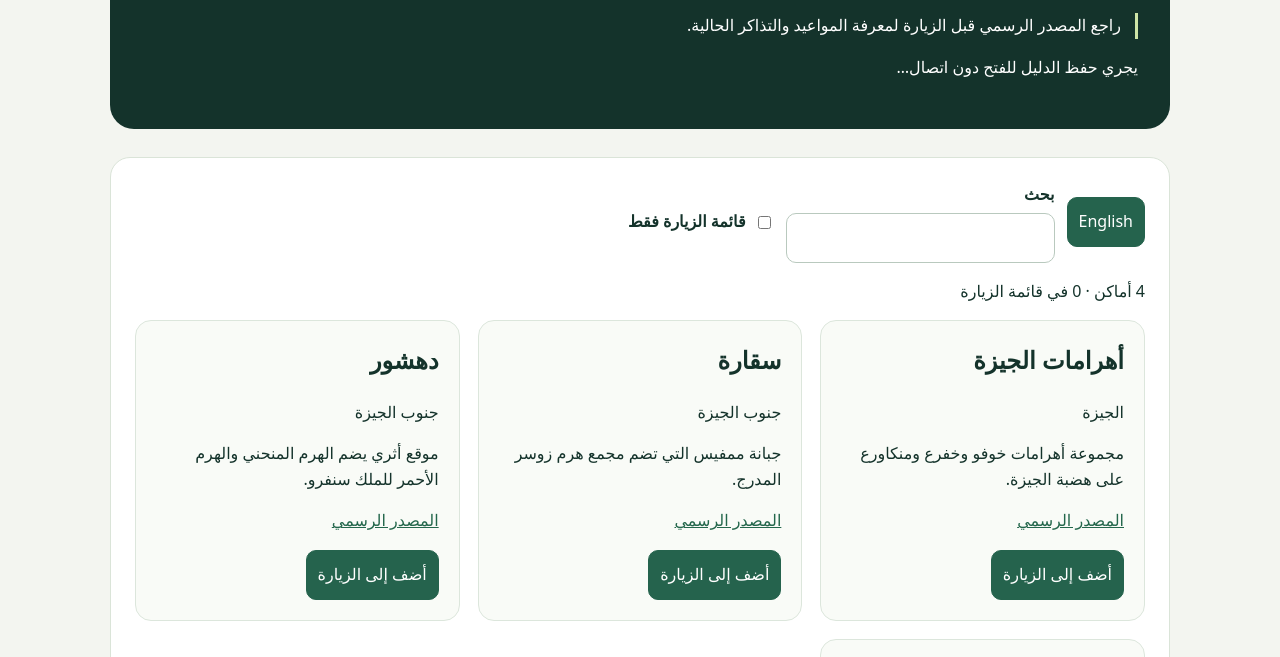
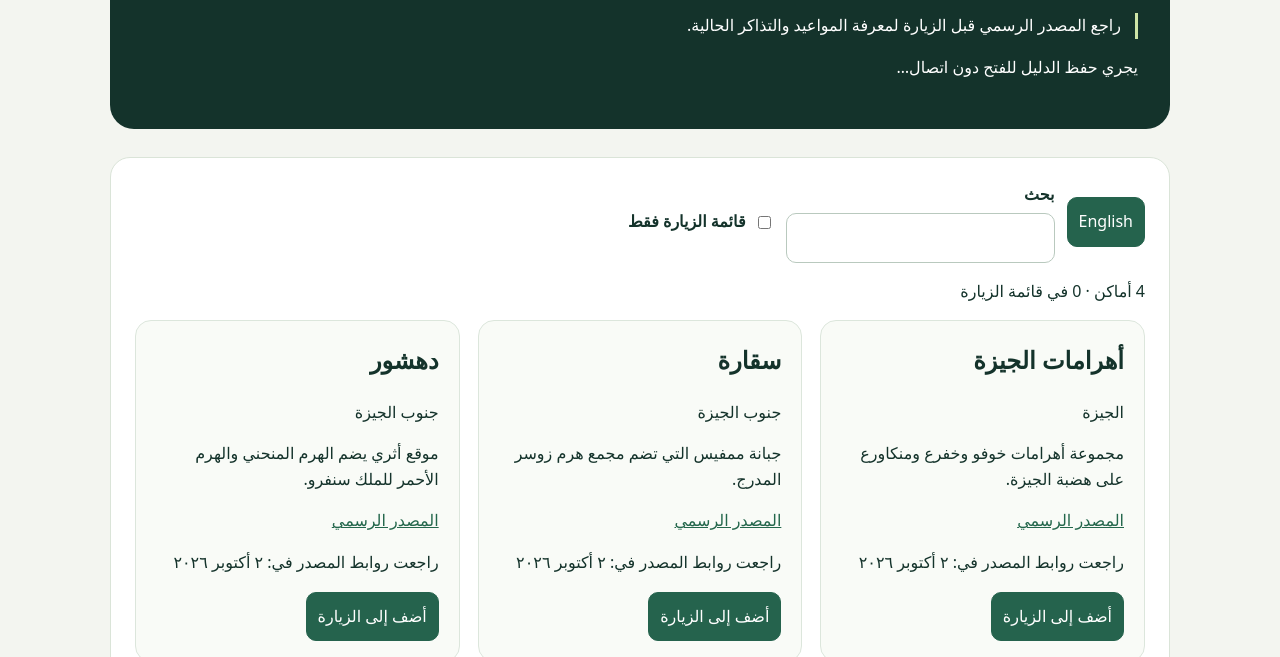
Before and after one commit to aymank2020/GizaTourGide2019, a website with bundled scripts: page index.html in a window 1280 px wide. Shown: the part 254-911 px from the top of the page. Built offline with nearby package versions, Linux system fonts and the light colour scheme.

Commit message:
Show reviewed source dates and content version in both languages

```diff
--- a/app.mjs
+++ b/app.mjs
@@ -1,4 +1,9 @@
-import { places, filterPlaces, parseFavorites } from "./places.mjs";
+import {
+  places,
+  contentVersion,
+  filterPlaces,
+  parseFavorites,
+} from "./places.mjs";
 import { setupOffline } from "./offline.mjs";
 const key = "giza-guide-favorites-v1";
 const status = document.querySelector("#status");
@@ -22,6 +27,8 @@ const labels = {
     notice: "راجع المصدر الرسمي قبل الزيارة لمعرفة المواعيد والتذاكر الحالية.",
     favorites: "قائمة الزيارة فقط",
     source: "المصدر الرسمي",
+    reviewed: "راجعت روابط المصدر في:",
+    contentVersion: "نسخة المحتوى:",
     add: "أضف إلى الزيارة",
     remove: "أزل من الزيارة",
     empty: "لا توجد أماكن تطابق البحث.",
@@ -47,6 +54,8 @@ const labels = {
       "Check the official source before visiting for current hours and tickets.",
     favorites: "Visit list only",
     source: "Official source",
+    reviewed: "Source links reviewed on:",
+    contentVersion: "Content version:",
     add: "Add to visit list",
     remove: "Remove from visit list",
     empty: "No places match these filters.",
@@ -74,6 +83,8 @@ function el(tag, text) {
 function render() {
   const copy = labels[language];
   renderOffline();
+  document.querySelector("#content-version").textContent =
+    `${copy.contentVersion} ${contentVersion}`;
   document.documentElement.lang = language;
   document.documentElement.dir = language === "ar" ? "rtl" : "ltr";
   document.title = copy.title;
@@ -110,6 +121,19 @@ function render() {
     link.target = "_blank";
     link.rel = "noopener noreferrer";
     card.append(link);
+    const reviewed = el("p", `${copy.reviewed} `);
+    const date = el(
+      "time",
+      new Intl.DateTimeFormat(language === "ar" ? "ar-EG" : "en-GB", {
+        year: "numeric",
+        month: "long",
+        day: "numeric",
+        timeZone: "UTC",
+      }).format(new Date(`${place.reviewedAt}T00:00:00Z`)),
+    );
+    date.dateTime = place.reviewedAt;
+    reviewed.append(date);
+    card.append(reviewed);
     const button = el(
       "button",
       favorites.has(place.id) ? copy.remove : copy.add,
--- a/index.html
+++ b/index.html
@@ -44,6 +44,7 @@
         المحتوى موجز بالعربية والإنجليزية، روجعت روابطه في 2 أكتوبر 2026. لا
         يتضمن مواعيد أو أسعارًا مفترضة. قائمة الزيارة تبقى على هذا المتصفح.
       </footer>
+      <p id="content-version"></p>
     </main>
     <script type="module" src="app.mjs"></script>
   </body>
--- a/places.mjs
+++ b/places.mjs
@@ -1,6 +1,8 @@
+export const contentVersion = "2026-10-02.1";
 export const places = [
   {
     id: "giza",
+    reviewedAt: "2026-10-02",
     ar: "أهرامات الجيزة",
     en: "Giza Pyramids",
     areaAr: "الجيزة",
@@ -12,6 +14,7 @@ export const places = [
   },
   {
     id: "saqqara",
+    reviewedAt: "2026-10-02",
     ar: "سقارة",
     en: "Saqqara",
     areaAr: "جنوب الجيزة",
@@ -23,6 +26,7 @@ export const places = [
   },
   {
     id: "dahshur",
+    reviewedAt: "2026-10-02",
     ar: "دهشور",
     en: "Dahshur",
     areaAr: "جنوب الجيزة",
@@ -33,6 +37,7 @@ export const places = [
   },
   {
     id: "gem",
+    reviewedAt: "2026-10-02",
     ar: "المتحف المصري الكبير",
     en: "Grand Egyptian Museum",
     areaAr: "الجيزة",
--- a/scripts/verify-offline.cjs
+++ b/scripts/verify-offline.cjs
@@ -48,6 +48,8 @@ async function ready(page) {
   await page.goto(url);
   await ready(page);
   assert.equal(await page.locator('#results article').count(), 4);
+  assert.equal(await page.locator('#results time[datetime="2026-10-02"]').count(), 4);
+  assert.match(await page.locator('#content-version').innerText(), /2026-10-02\.1/);
   const initialCache = await page.evaluate(async () => {
     const names = await caches.keys();
     const name = names.find(x => x.startsWith('giza-guide:'));
@@ -77,6 +79,8 @@ async function ready(page) {
   assert.equal(await page.locator('#results article').count(), 1);
   assert.equal(await page.locator('html').getAttribute('dir'), 'ltr');
   assert.match(await page.locator('#offline-status').innerText(), /You are offline/);
+  assert.match(await page.locator('#results article').first().innerText(), /Source links reviewed on/);
+  assert.match(await page.locator('#content-version').innerText(), /Content version/);
   await page.locator('#query').fill('');
   await page.locator('#favorites').check();
   assert.equal(await page.locator('#results article').count(), 1);
--- a/sw.js
+++ b/sw.js
@@ -1,6 +1,6 @@
 // Bump this version whenever an app-shell file changes. Installation is atomic:
 // a failed download leaves the previous active worker and its cache available.
-const VERSION = "2026-10-02-1";
+const VERSION = "2026-10-02-2";
 const scope = new URL(self.registration.scope);
 const prefix = `giza-guide:${scope.pathname}:`;
 const cacheName = `${prefix}${VERSION}`;
```
Also changed, not shown: test/core.test.mjs (+11 -1 lines), README.md.
